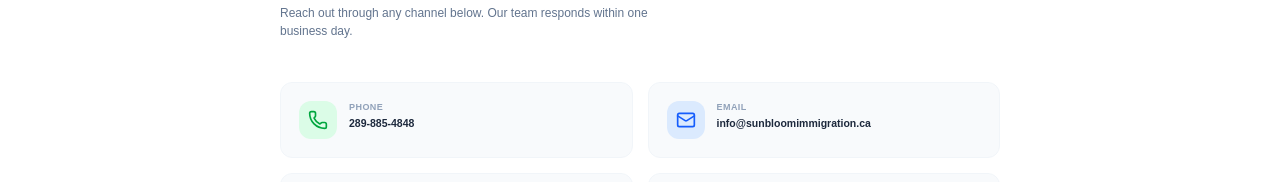
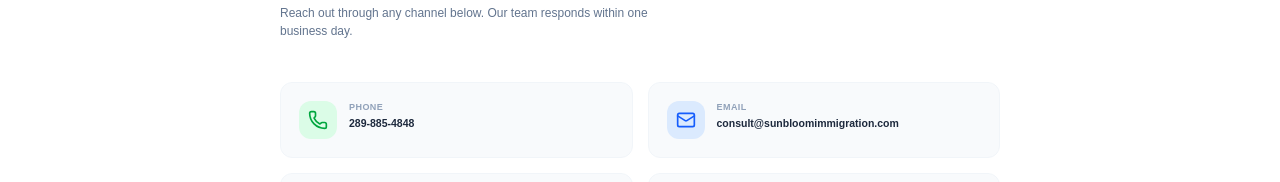
Before and after one commit to guntas7347/sunbloom, a Next.js app: page / in a window 1280 px wide. Shown: the part 6574-6756 px from the top of the page. Built offline with nearby package versions, Linux system fonts and the light colour scheme.

Commit message:
added email

```diff
--- a/Components/Contact.tsx
+++ b/Components/Contact.tsx
@@ -15,8 +15,8 @@
   {
     icon: Mail,
     label: "Email",
-    value: "info@sunbloomimmigration.ca",
-    href: "mailto:info@sunbloomimmigration.ca",
+    value: "consult@sunbloomimmigration.com",
+    href: "mailto:consult@sunbloomimmigration.com",
     color: "bg-blue-100 text-blue-600 dark:bg-blue-900/30 dark:text-blue-400",
   },
   {
```
